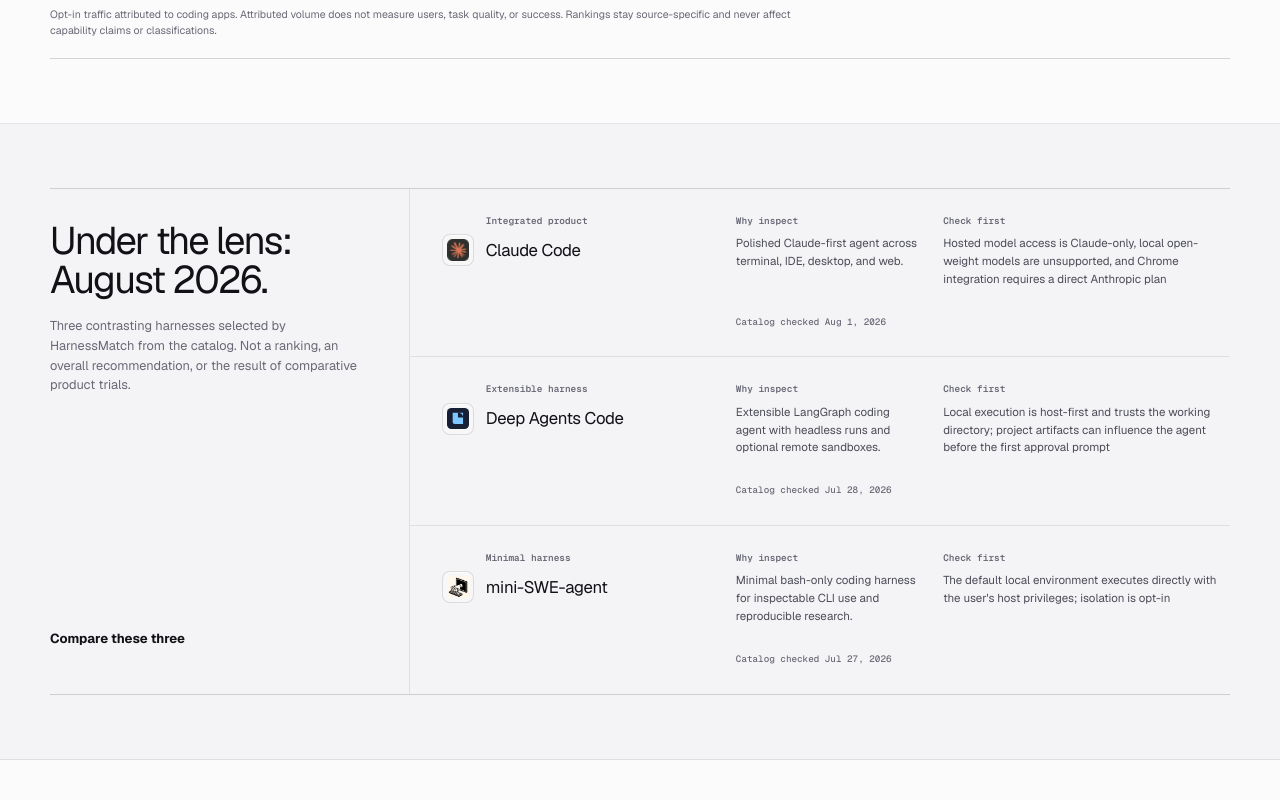
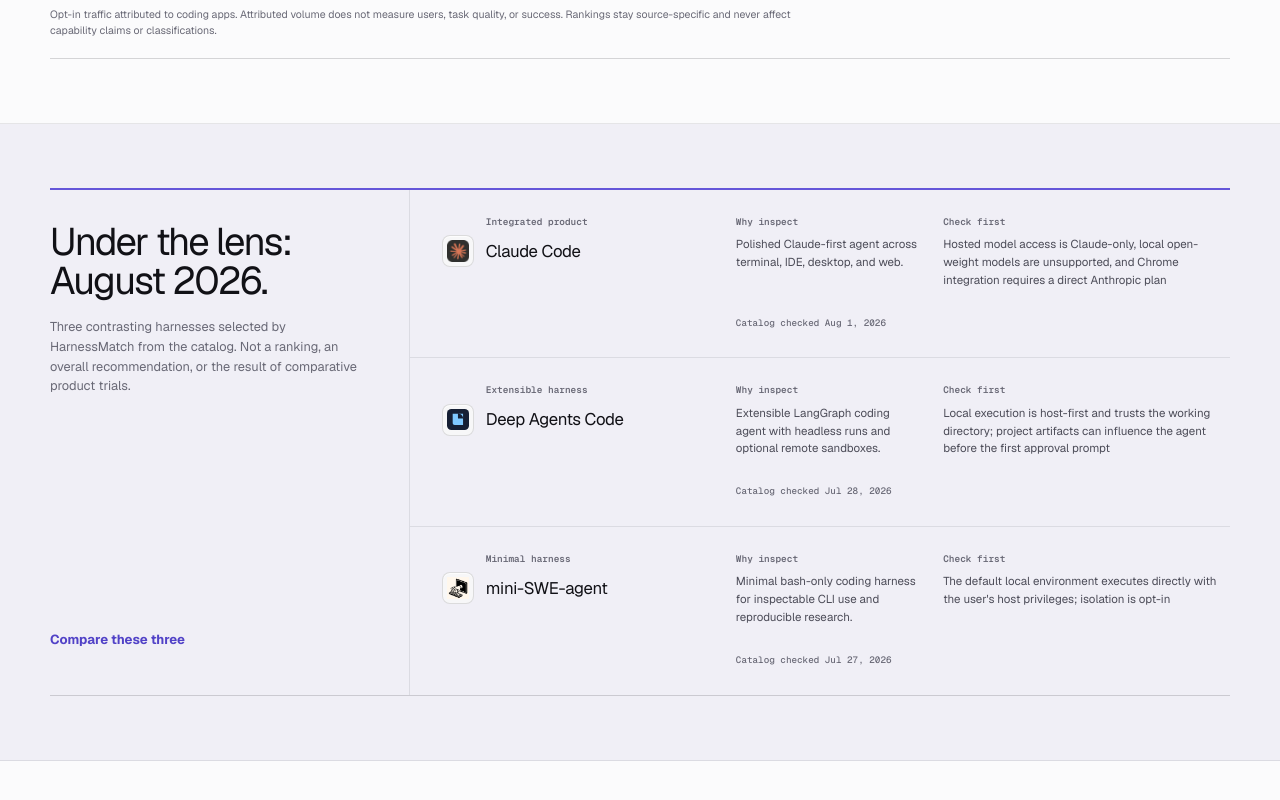
Before and after one commit to Lucenx9/harnessmatch, a Next.js app: page / in a window 1280 px wide. Shown: the part 1120-1920 px from the top of the page. Built offline with nearby package versions, Linux system fonts and the light colour scheme.

Commit message:
Add subtle spotlight emphasis

```diff
--- a/src/app/styles/catalog.css
+++ b/src/app/styles/catalog.css
@@ -59,12 +59,12 @@
 .home-usage-footer { min-height: 70px; display: flex; align-items: center; padding: 13px 0; }
 .home-usage-footer p { max-width: 780px; margin: 0; font-size: .66rem; line-height: 1.5; }
 
-.home-spotlight-section { padding: 64px 0; border-bottom: 1px solid var(--line); background: var(--bg-soft); }
-.home-spotlight { display: grid; grid-template-columns: minmax(250px, .68fr) minmax(0, 1.55fr); border-block: 1px solid var(--line-strong); }
+.home-spotlight-section { padding: 64px 0; border-bottom: 1px solid var(--line); background: color-mix(in srgb, var(--accent) 3%, var(--bg-soft)); }
+.home-spotlight { display: grid; grid-template-columns: minmax(250px, .68fr) minmax(0, 1.55fr); border-top: 2px solid var(--accent); border-bottom: 1px solid var(--line-strong); }
 .home-spotlight-intro { display: flex; flex-direction: column; align-items: flex-start; padding: 32px 36px 32px 0; border-right: 1px solid var(--line); }
 .home-spotlight-intro h2 { max-width: 320px; margin-bottom: 16px; font-size: clamp(1.9rem, 3vw, 2.6rem); }
 .home-spotlight-intro p { max-width: 360px; margin: 0 0 26px; font-size: .8rem; }
-.home-spotlight-intro .text-link { margin-top: auto; }
+.home-spotlight-intro .text-link { margin-top: auto; color: var(--accent-strong); }
 .home-spotlight-list { margin: 0; padding: 0; list-style: none; }
 .home-spotlight-list li { display: grid; grid-template-columns: minmax(170px, .7fr) minmax(0, 1.3fr); gap: 18px 28px; padding: 26px 0 24px 32px; }
 .home-spotlight-list li:not(:last-child) { border-bottom: 1px solid var(--line); }
```
